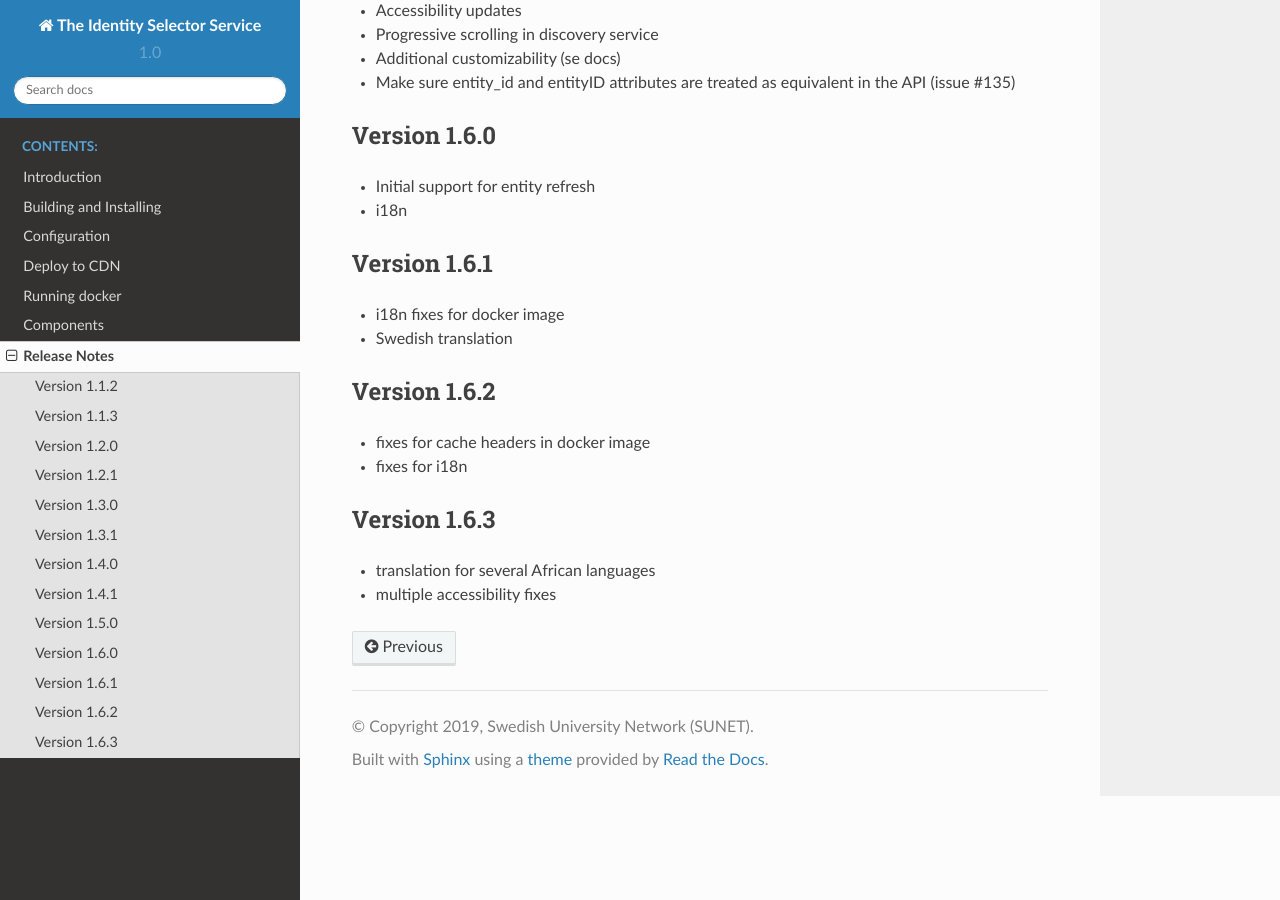
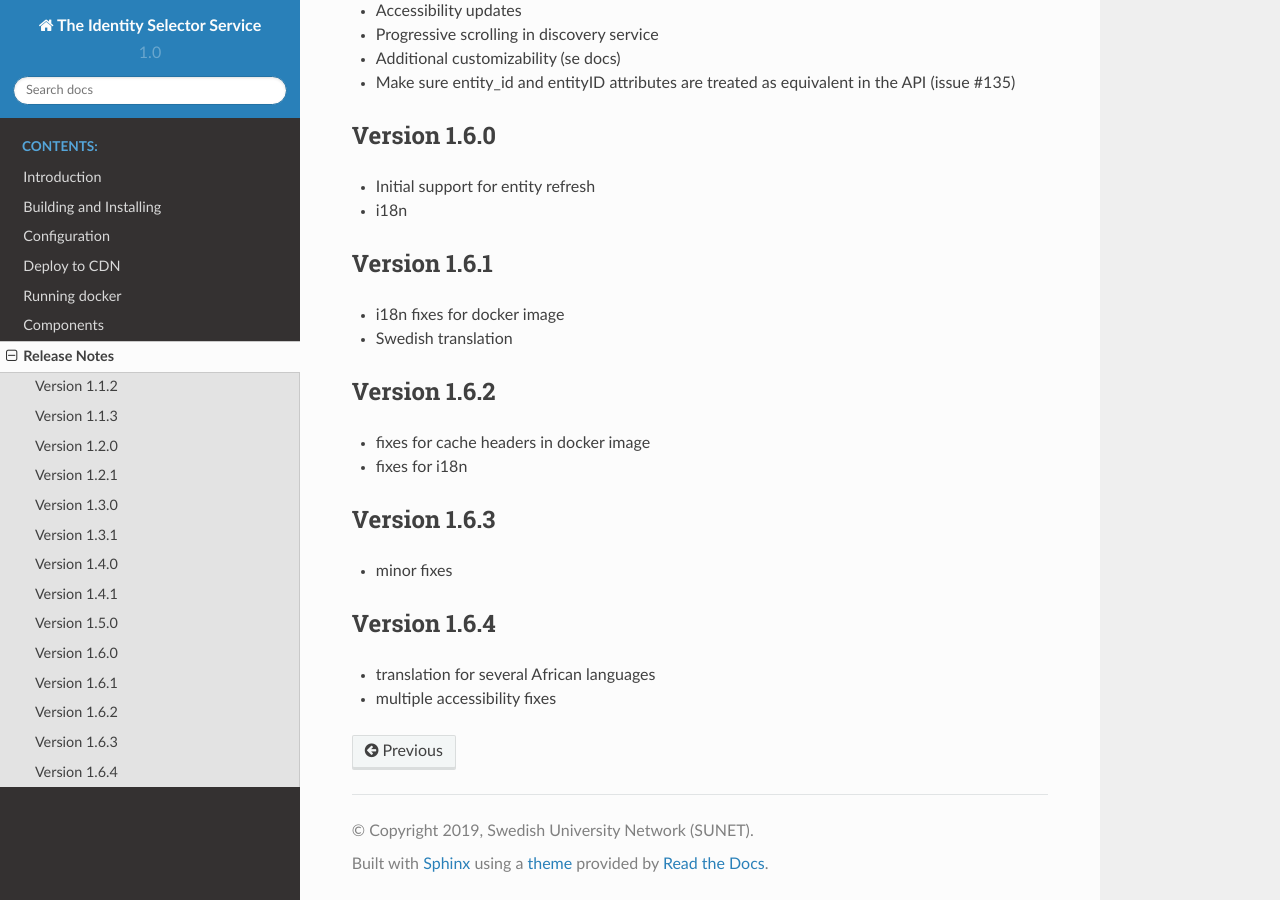
Before and after one commit to TheIdentitySelector/thiss-js, a Sphinx documentation site: the page built from docs/releasenotes.rst, in a window 1280 px wide and 900 px high, scrolled down 1265 px. Built offline with Sphinx 7.4.7 and the Read the Docs theme 2.0.0, drawn with Linux system fonts in a browser that asks for light colours.

Commit message:
cut 1.6.4

```diff
--- a/docs/conf.py
+++ b/docs/conf.py
@@ -26,7 +26,7 @@ author = u'Leif Johansson'
 # The short X.Y version
 version = u'1.0'
 # The full version, including alpha/beta/rc tags
-release = u'1.6.3'
+release = u'1.6.4'
 js_source_path = '../src'
 
 # -- General configuration ---------------------------------------------------
--- a/docs/releasenotes.rst
+++ b/docs/releasenotes.rst
@@ -80,5 +80,10 @@ Version 1.6.2
 Version 1.6.3
 -------------
 
+* minor fixes
+
+Version 1.6.4
+-------------
+
 * translation for several African languages
 * multiple accessibility fixes
```
Also changed, not shown: package.json (+3 -7 lines).
